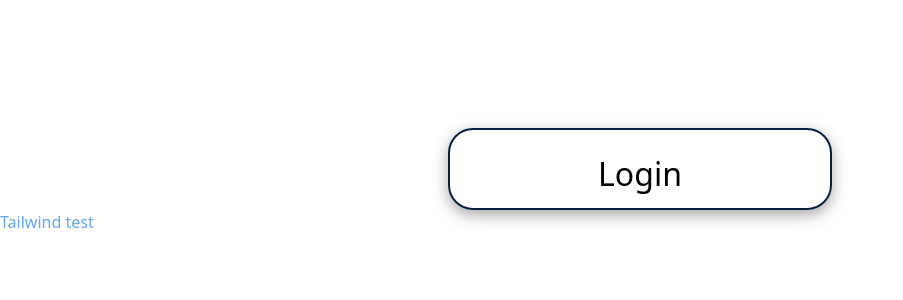
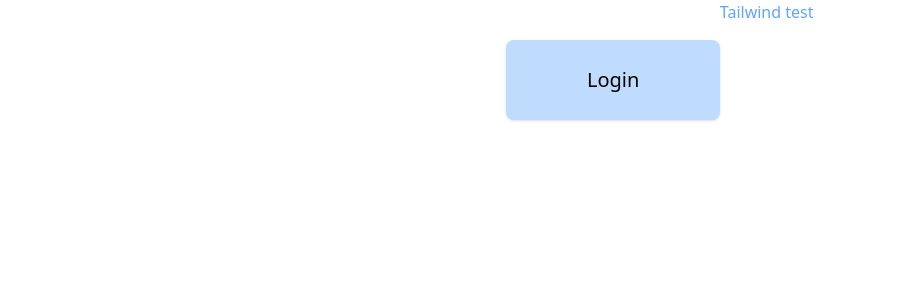
Before and after one commit to KarlJJonsson/glowing-spork, a React (Create React App) app: page / in a window 1280 px wide. Shown: the top 300 px of the page, without its empty margins (0-903 px from the left). Built offline with nearby package versions, Linux system fonts and the light colour scheme.

Commit message:
Project structure (#2)
* Project structure

* add folders

* remove css

* lint

```diff
--- a/src/App.js
+++ b/src/App.js
@@ -1,7 +1,7 @@
-import { useState } from 'react';
-import { Signin } from './Signin';
-import Main from './Main';
-import Headermenu from './Headermenu';
+import React, { useState } from 'react'
+import { Signin } from './components/Signin'
+import Main from './components/Main'
+import Headermenu from './components/Headermenu'
 
 export const App = () => {
   const [authorized, setAuthorized] = useState(false)
@@ -12,10 +12,10 @@ export const App = () => {
 
   if (!authorized) {
     return (
-      <div>
-        <Signin auth={authorized} handleLogin={handleLogin}/>
-          <a
-          class="text-blue-400 hover:text-sky-700 text-bold"
+      <div className="flex justify-center">
+        <Signin auth={authorized} handleLogin={handleLogin} />
+        <a
+          className="text-blue-400 hover:text-sky-700 text-bold"
           href="https://www.youtube.com/watch?v=xvFZjo5PgG0"
           target="_blank"
           rel="noopener noreferrer"
@@ -26,14 +26,12 @@ export const App = () => {
     )
   } else {
     return (
-      <div className="App">
+      <div>
         <Headermenu />
-        <div>
-          <button onClick={() => handleLogin(!authorized)}>Logout</button>
-          <Main />
-        </div>
+        <button onClick={() => handleLogin(!authorized)}>Logout</button>
+        <Main />
       </div>
-    );
+    )
   }
 }
 export default App
--- a/src/Headermenu.css
+++ /dev/null
@@ -1,9 +0,0 @@
-.banner{
-    background-color: black;
-    width: 100%;
-    position: absolute;
-}
-
-.logo{
-    float: left;
-}
--- a/src/Headermenu.js
+++ /dev/null
@@ -1,12 +0,0 @@
-import React from 'react'
-import logo from './logo.png'
-import './Headermenu.css'
-
-export const Headermenu = () => {
-  return (
-    <div className="banner">
-      <img src={logo} alt="Logo" width={50} height={50} className="logo" />
-    </div>
-  )
-}
-export default Headermenu
--- a/src/Signin.css
+++ /dev/null
@@ -1,26 +0,0 @@
-#outer-box{
-    border-style: solid;
-    border-width: 2px;
-    border-color: #041e42;
-    width: 30%;
-    margin-left: 35%;
-    margin-top: 10%;
-    border-radius: 25px;
-    box-shadow: rgba(0, 0, 0, 0.35) 0px 5px 15px;
-
-}
-
-#inner-box{
-    width: 80%;
-    margin-left: 10%;
-    margin-bottom: 0.5em;
-    padding: 10px;
-    border-radius: 15px;
-    background-color: #041e42;
-    box-shadow: rgba(0, 0, 0, 0.35) 0px 5px 15px;
-    opacity: 0.9;
-}
-
-#inner-box:hover{
-    opacity: 1;
-}
--- a/src/Signin.js
+++ /dev/null
@@ -1,29 +0,0 @@
-import React from 'react'
-import './Signin.css'
-
-export const Signin = (props) => {
-  const { handleLogin, auth } = props
-  return (
-    <div className="row" id="outer-box">
-      <div
-        className="row"
-        style={{
-          padding: 10,
-          textAlign: 'center',
-          fontSize: 'xx-large',
-          paddingTop: 20
-        }}
-      >
-        {console.log('2')}
-        <button onClick={() => handleLogin(!auth)}>Login</button>
-        {/* <span>
-          <p style={{textAlign: "center"}}>Please login to proceed to the accounts page</p>
-          <a style={{color: "white", textDecoration: "none"}}>
-          <div className='row' id='inner-box'>Login</div>
-          </a>
-        </span> */}
-      </div>
-    </div>
-  )
-}
-export default Signin
--- /dev/null
+++ b/src/components/Headermenu.js
@@ -0,0 +1,11 @@
+import React from 'react'
+import logo from '../assets/logo.png'
+
+export const Headermenu = () => {
+  return (
+    <div className="bg-black w-full absolute">
+      <img src={logo} alt="Logo" width={50} height={50} className="float-left" />
+    </div>
+  )
+}
+export default Headermenu
--- /dev/null
+++ b/src/components/Signin.js
@@ -0,0 +1,17 @@
+import React from 'react'
+
+export const Signin = ({ handleLogin, auth }) => {
+  return (
+    <button
+      className="bg-blue-200 hover:bg-blue-300 w-1/6 ml-10 mt-10 rounded-lg shadow h-20"
+      onClick={() => handleLogin(auth)}
+    >
+      <h1 className="text-xl">
+        {console.log('2')}
+        Login
+      </h1>
+    </button>
+  )
+}
+
+export default Signin
```
Also changed, not shown: src/api/temp.js (added), src/assets/logo.png (renamed from src/logo.png), src/components/Main.js (renamed from src/Main.js), src/components/Test.js (renamed from src/Test.js), src/views/temp.js (added).
